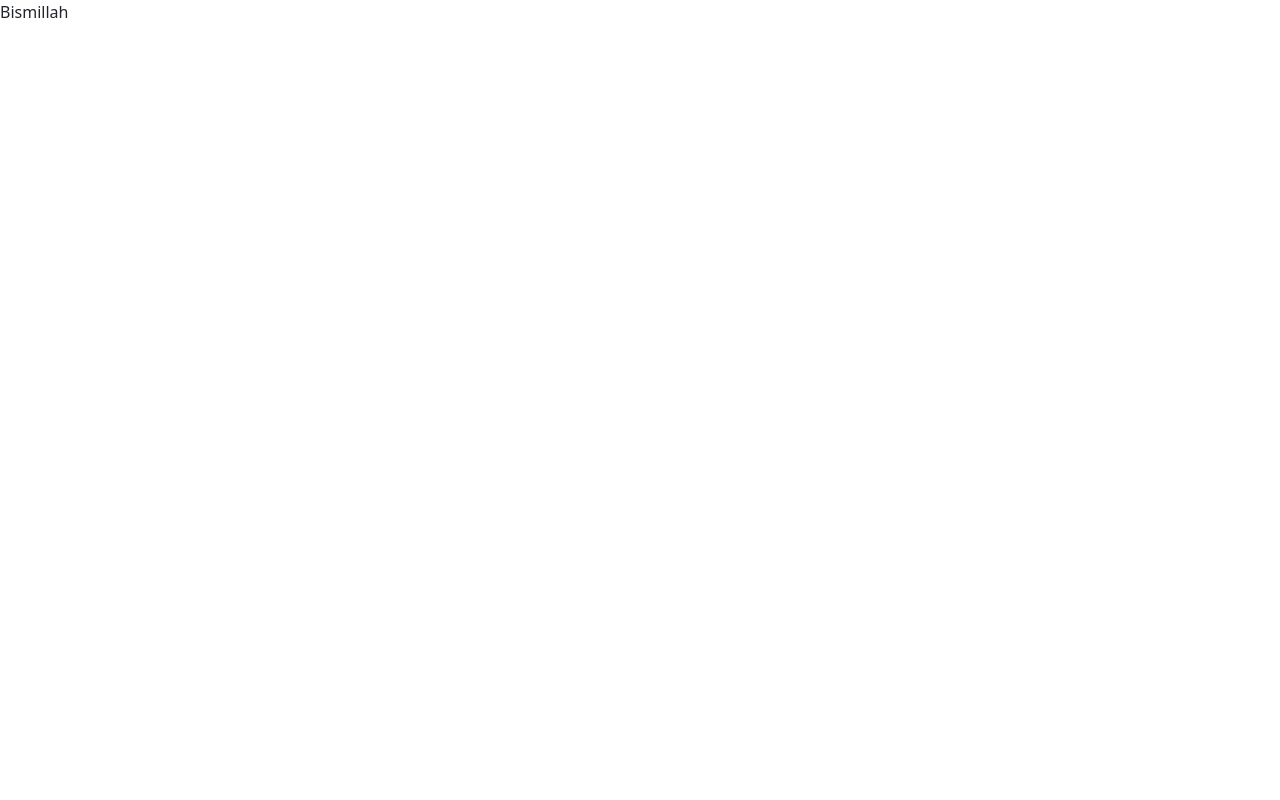
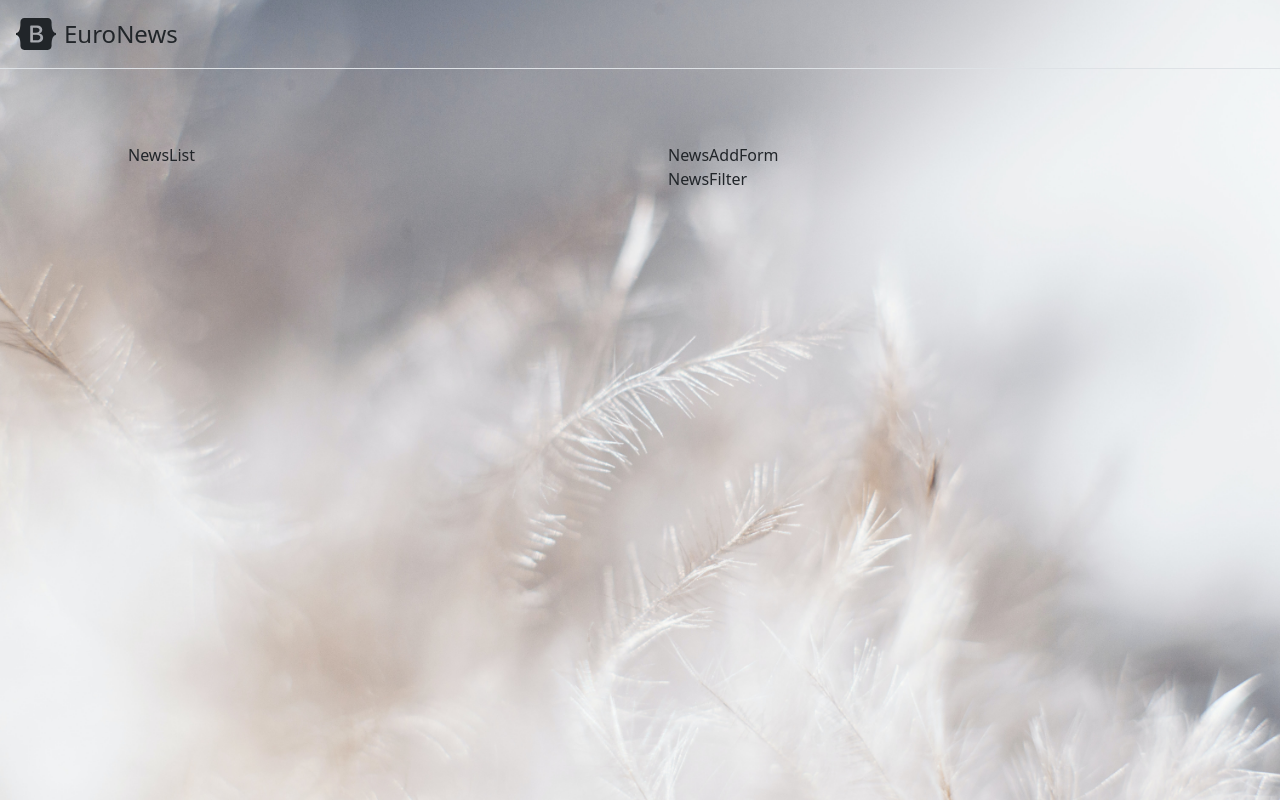
Before and after one commit to TokhirAsadov/redux, a React (Create React App) app in the folder third_app/: page / in a window 1280 px wide. Built offline with nearby package versions, Linux system fonts and the light colour scheme.

Commit message:
add components

```diff
--- a/third_app/src/components/App.js
+++ b/third_app/src/components/App.js
@@ -1,9 +1,20 @@
+import Navbar from "./Navbar";
+import NewsList from "./NewsList";
+import NewsAddForm from "./NewsAddForm";
+import NewsFilter from "./NewsFilter";
 
 
 function App() {
   return (
-    <div className="App">
-      Bismillah
+    <div className="app">
+      <Navbar />
+      <div className="content">
+        <NewsList />
+        <div className="content__page">
+          <NewsAddForm />
+          <NewsFilter />
+        </div>
+      </div>
     </div>
   );
 }
--- /dev/null
+++ b/third_app/src/components/Navbar.jsx
@@ -0,0 +1,19 @@
+import React from 'react';
+
+function Navbar(props) {
+  return (
+    <div className="d-flex flex-column p-3 flex-md-row align-items-center pb-3 mb-4 border-bottom">
+      <a href="/" className="d-flex align-items-center text-dark text-decoration-none">
+        <svg xmlns="http://www.w3.org/2000/svg" width="40" height="32" className="me-2" viewBox="0 0 118 94" role="img">
+          <title>Bootstrap</title>
+          <path fill-rule="evenodd" clip-rule="evenodd"
+                d="M24.509 0c-6.733 0-11.715 5.893-11.492 12.284.214 6.14-.064 14.092-2.066 20.577C8.943 39.365 5.547 43.485 0 44.014v5.972c5.547.529 8.943 4.649 10.951 11.153 2.002 6.485 2.28 14.437 2.066 20.577C12.794 88.106 17.776 94 24.51 94H93.5c6.733 0 11.714-5.893 11.491-12.284-.214-6.14.064-14.092 2.066-20.577 2.009-6.504 5.396-10.624 10.943-11.153v-5.972c-5.547-.529-8.934-4.649-10.943-11.153-2.002-6.484-2.28-14.437-2.066-20.577C105.214 5.894 100.233 0 93.5 0H24.508zM80 57.863C80 66.663 73.436 72 62.543 72H44a2 2 0 01-2-2V24a2 2 0 012-2h18.437c9.083 0 15.044 4.92 15.044 12.474 0 5.302-4.01 10.049-9.119 10.88v.277C75.317 46.394 80 51.21 80 57.863zM60.521 28.34H49.948v14.934h8.905c6.884 0 10.68-2.772 10.68-7.727 0-4.643-3.264-7.207-9.012-7.207zM49.948 49.2v16.458H60.91c7.167 0 10.964-2.876 10.964-8.281 0-5.406-3.903-8.178-11.425-8.178H49.948z"
+                fill="currentColor"></path>
+        </svg>
+        <span className="fs-4">EuroNews</span>
+      </a>
+    </div>
+  );
+}
+
+export default Navbar;
--- /dev/null
+++ b/third_app/src/components/NewsAddForm.jsx
@@ -0,0 +1,9 @@
+import React from 'react';
+
+function NewsAddForm(props) {
+  return (
+    <div>NewsAddForm</div>
+  );
+}
+
+export default NewsAddForm;
--- /dev/null
+++ b/third_app/src/components/NewsFilter.jsx
@@ -0,0 +1,9 @@
+import React from 'react';
+
+function NewsFilter(props) {
+  return (
+    <div>NewsFilter</div>
+  );
+}
+
+export default NewsFilter;
--- /dev/null
+++ b/third_app/src/components/NewsList.jsx
@@ -0,0 +1,11 @@
+import React from 'react';
+
+function NewsList(props) {
+  return (
+    <div>
+      NewsList
+    </div>
+  );
+}
+
+export default NewsList;
--- a/third_app/src/index.scss
+++ b/third_app/src/index.scss
@@ -5,3 +5,18 @@
   padding: 0;
   box-sizing: border-box;
 }
+.app{
+  height: 100vh;
+  overflow: scroll;
+  background: url("./assets/bg.jpg") center / cover no-repeat;
+}
+.content{
+  display: grid;
+  grid-template-columns: 500px 450px;
+  max-width: 1024px;
+  margin: 0 auto!important;
+  padding-top: 50px!important;
+  &__page{
+    padding-left: 40px!important;
+  }
+}
```
Also changed, not shown: third_app/src/assets/bg.jpg (added).
